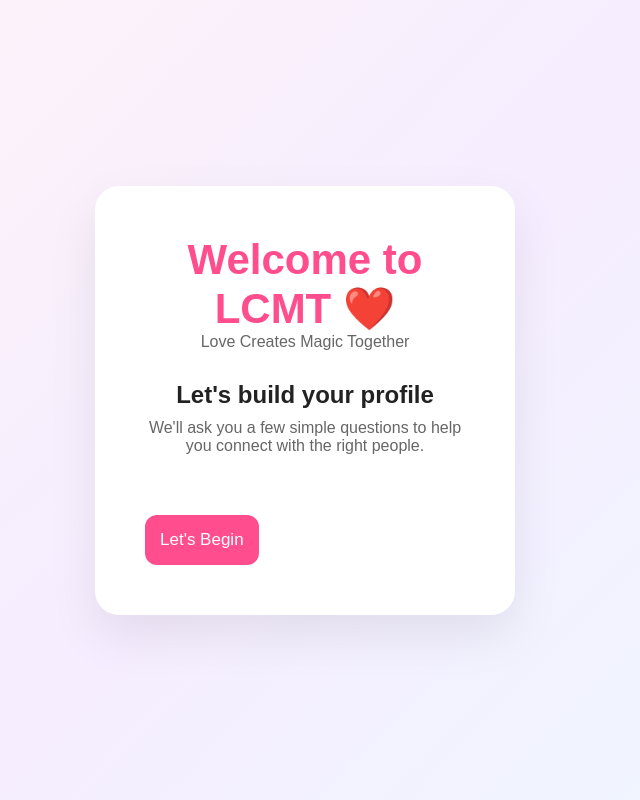
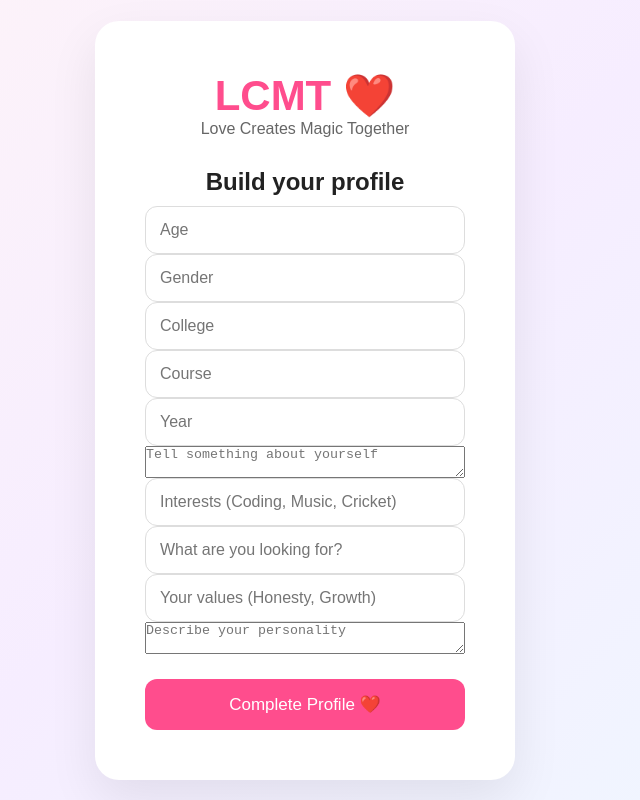
Before and after one commit to vy994385-cloud/lcmt, a React (Vite) app in the folder frontend/: page /onboarding in a window 1280 px wide. Shown: the whole page, without its empty margins (335-975 px from the left). Built offline with nearby package versions, Linux system fonts and the light colour scheme.

Commit message:
Complete onboarding and compatibility matching

```diff
--- a/frontend/src/api/axios.ts
+++ b/frontend/src/api/axios.ts
@@ -4,4 +4,22 @@ const API = axios.create({
   baseURL: "https://lcmt-backend.onrender.com/api",
 })
 
+
+API.interceptors.request.use(
+  (config) => {
+
+    const token = localStorage.getItem("token")
+
+    if (token) {
+      config.headers.Authorization = `Bearer ${token}`
+    }
+
+    return config
+  },
+  (error) => {
+    return Promise.reject(error)
+  }
+)
+
+
 export default API
--- a/frontend/src/context/AppContext.tsx
+++ b/frontend/src/context/AppContext.tsx
@@ -1,18 +1,29 @@
-import { createContext, useContext, useState } from "react"
-import { users as initialUsers } from "../data/users"
+import { createContext, useContext, useState, useEffect } from "react"
+import api from "../api/axios"
 
 type User = {
-  id: number
+  id: string
   name: string
   age: number
   bio: string
   image: string
+
+  gender: string
+  college: string
+  course: string
+  year: number
+
+  interests: string[]
+  values: string[]
+  personality: string
+  lookingFor: string
 }
 
 type AppContextType = {
   users: User[]
   matches: User[]
   passedUsers: User[]
+  refreshUsers: () => Promise<void>
   likeUser: (user: User) => void
   passUser: (user: User) => void
 }
@@ -24,45 +35,65 @@ export function AppProvider({
 }: {
   children: React.ReactNode
 }) {
-
-  const [users] = useState<User[]>(initialUsers)
-
+  const [users, setUsers] = useState<User[]>([])
   const [matches, setMatches] = useState<User[]>([])
-
   const [passedUsers, setPassedUsers] = useState<User[]>([])
 
+  async function refreshUsers() {
+    const token = localStorage.getItem("token")
+
+    if (!token) {
+      return
+    }
+
+    try {
+      const response = await api.get("/users")
+
+      const formattedUsers = response.data.map((user: any) => ({
+        id: user._id,
+        name: user.name,
+        age: user.age,
+        bio: user.bio,
+
+        image:
+          user.image && user.image.trim() !== ""
+            ? user.image
+            : "https://via.placeholder.com/300x400",
+
+        gender: user.gender || "",
+        college: user.college || "",
+        course: user.course || "",
+        year: user.year || 1,
+
+        interests: user.interests || [],
+        values: user.values || [],
+        personality: user.personality || "",
+        lookingFor: user.lookingFor || "",
+      }))
+
+      setUsers(formattedUsers)
+    } catch (error) {
+      console.log("Failed to load users", error)
+    }
+  }
+
+  useEffect(() => {
+    refreshUsers()
+  }, [])
 
   function likeUser(user: User) {
-
-  console.log("LIKE CLICKED:", user.name)
-
-  setMatches((previous) => {
-
-    console.log("OLD MATCHES:", previous)
-
-    const updatedMatches = [...previous, user]
-
-    console.log("NEW MATCHES:", updatedMatches)
-
-    return updatedMatches
-  })
-}
-
+    setMatches((previous) => [...previous, user])
+  }
 
   function passUser(user: User) {
-
     setPassedUsers((previous) => {
-
       if (previous.some((person) => person.id === user.id)) {
         return previous
       }
 
       return [...previous, user]
-
     })
-
   }
-
 
   return (
     <AppContext.Provider
@@ -70,6 +101,7 @@ export function AppProvider({
         users,
         matches,
         passedUsers,
+        refreshUsers,
         likeUser,
         passUser,
       }}
@@ -79,9 +111,7 @@ export function AppProvider({
   )
 }
 
-
 export function useApp() {
-
   const context = useContext(AppContext)
 
   if (!context) {
--- a/frontend/src/pages/Login.tsx
+++ b/frontend/src/pages/Login.tsx
@@ -1,10 +1,13 @@
 import { useState } from "react"
 import { Link, useNavigate } from "react-router-dom"
 import axios from "axios"
+import { useApp } from "../context/AppContext"
 import "./Login.css"
 
 function Login() {
   const navigate = useNavigate()
+
+  const { refreshUsers } = useApp()
 
   const [email, setEmail] = useState("")
   const [password, setPassword] = useState("")
@@ -27,18 +30,17 @@ function Login() {
         }
       )
 
-      // Save JWT token
       localStorage.setItem("token", response.data.token)
 
-      // Save logged-in user
       localStorage.setItem(
         "user",
         JSON.stringify(response.data.user)
       )
 
+      await refreshUsers()
+
       alert(response.data.message)
 
-      // Go to Discover page
       navigate("/discover")
 
     } catch (error: any) {
--- a/frontend/src/pages/Onboarding.tsx
+++ b/frontend/src/pages/Onboarding.tsx
@@ -1,33 +1,211 @@
+import { useState } from "react"
 import { useNavigate } from "react-router-dom"
+import api from "../api/axios"
 import "./Login.css"
 
+
 function Onboarding() {
+
   const navigate = useNavigate()
 
-  function handleBegin() {
-    navigate("/discover")
+
+  const [form, setForm] = useState({
+
+    age: "",
+    gender: "",
+    college: "",
+    course: "",
+    year: "",
+    bio: "",
+    interests: "",
+    lookingFor: "",
+    values: "",
+    personality: "",
+
+  })
+
+
+
+  function handleChange(
+    e: React.ChangeEvent<HTMLInputElement | HTMLTextAreaElement | HTMLSelectElement>
+  ) {
+
+    setForm({
+      ...form,
+      [e.target.name]: e.target.value
+    })
+
   }
 
+
+
+  async function handleSubmit(e: React.FormEvent) {
+
+    e.preventDefault()
+
+
+    try {
+
+
+      await api.put("/profile", {
+
+        age: Number(form.age),
+        gender: form.gender,
+        college: form.college,
+        course: form.course,
+        year: Number(form.year),
+        bio: form.bio,
+
+        interests: form.interests
+          .split(",")
+          .map(item => item.trim()),
+
+        lookingFor: form.lookingFor,
+
+        values: form.values
+          .split(",")
+          .map(item => item.trim()),
+
+        personality: form.personality,
+
+      })
+
+
+      navigate("/discover")
+
+
+    } catch(error) {
+
+      console.log("Profile update failed", error)
+
+      alert("Could not save profile")
+
+    }
+
+  }
+
+
+
   return (
+
     <main className="login-page">
+
       <section className="login-card">
+
         <div className="brand">
-          <h1>Welcome to LCMT ❤️</h1>
-          <p>Love Creates Magic Together</p>
+
+          <h1>LCMT ❤️</h1>
+
+          <p>
+            Love Creates Magic Together
+          </p>
+
         </div>
 
-        <h2>Let's build your profile</h2>
 
-        <p className="subtitle">
-          We'll ask you a few simple questions to help you connect with the right people.
-        </p>
+        <h2>
+          Build your profile
+        </h2>
 
-        <button onClick={handleBegin}>
-          Let's Begin
-        </button>
+
+        <form onSubmit={handleSubmit}>
+
+
+          <input
+            name="age"
+            placeholder="Age"
+            value={form.age}
+            onChange={handleChange}
+          />
+
+
+          <input
+            name="gender"
+            placeholder="Gender"
+            value={form.gender}
+            onChange={handleChange}
+          />
+
+
+          <input
+            name="college"
+            placeholder="College"
+            value={form.college}
+            onChange={handleChange}
+          />
+
+
+          <input
+            name="course"
+            placeholder="Course"
+            value={form.course}
+            onChange={handleChange}
+          />
+
+
+          <input
+            name="year"
+            placeholder="Year"
+            value={form.year}
+            onChange={handleChange}
+          />
+
+
+          <textarea
+            name="bio"
+            placeholder="Tell something about yourself"
+            value={form.bio}
+            onChange={handleChange}
+          />
+
+
+          <input
+            name="interests"
+            placeholder="Interests (Coding, Music, Cricket)"
+            value={form.interests}
+            onChange={handleChange}
+          />
+
+
+          <input
+            name="lookingFor"
+            placeholder="What are you looking for?"
+            value={form.lookingFor}
+            onChange={handleChange}
+          />
+
+
+          <input
+            name="values"
+            placeholder="Your values (Honesty, Growth)"
+            value={form.values}
+            onChange={handleChange}
+          />
+
+
+          <textarea
+            name="personality"
+            placeholder="Describe your personality"
+            value={form.personality}
+            onChange={handleChange}
+          />
+
+
+          <button type="submit">
+            Complete Profile ❤️
+          </button>
+
+
+        </form>
+
+
       </section>
+
     </main>
+
   )
+
 }
 
+
 export default Onboarding
```
Also changed, not shown: frontend/src/pages/Discover.tsx (+270 -50 lines), 6 other files (tests, documents, lock files or other folders).
